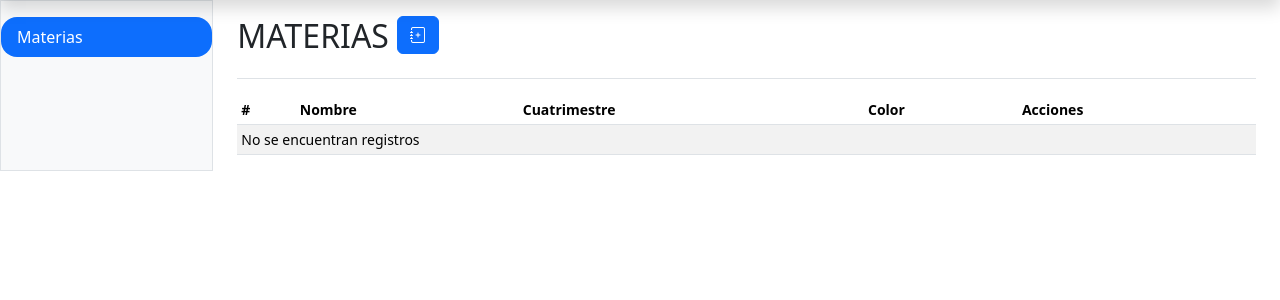
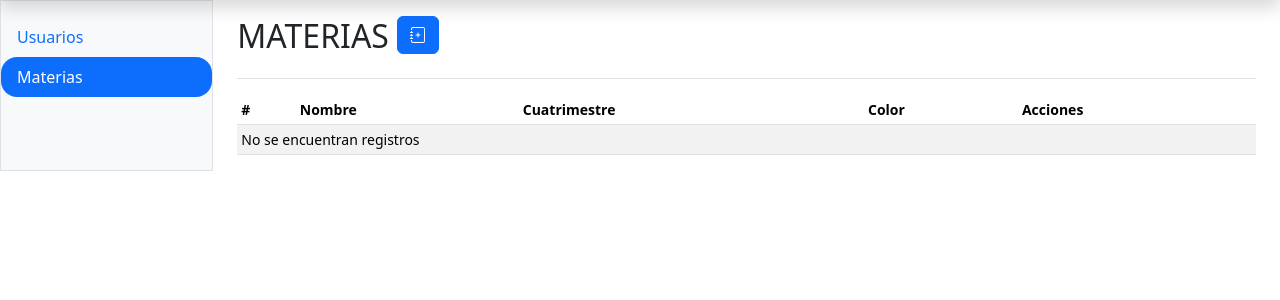
Before and after one commit to markgiovany/tablas, a PHP site: page /modules/subjects/ in a window 1280 px wide. Shown: the part 55-355 px from the top of the page. Run offline with PHP 8.4, Linux system fonts and the light colour scheme; the visitor is signed in with stand-in values (Sample User, id 1); data that the repository does not hold is empty.

Commit message:
Enlace-materias-a-users

```diff
--- a/modules/subjects/index.php
+++ b/modules/subjects/index.php
@@ -24,6 +24,9 @@
                     <div class="offcanvas-body d-md-flex flex-column p-0 pt-lg-3 overflow-y-auto">
                         <ul class="nav flex-column">
                             <li class="nav-item">
+                                <a class="nav-link d-flex align-items-center gap-2 active" aria-current="page" href="../users/index.php">
+                                    Usuarios
+                                </a>
                                 <a class="nav-link d-flex align-items-center gap-2 active bg-primary text-white rounded-4" aria-current="page" href="#">
                                     Materias
                                 </a>
```
